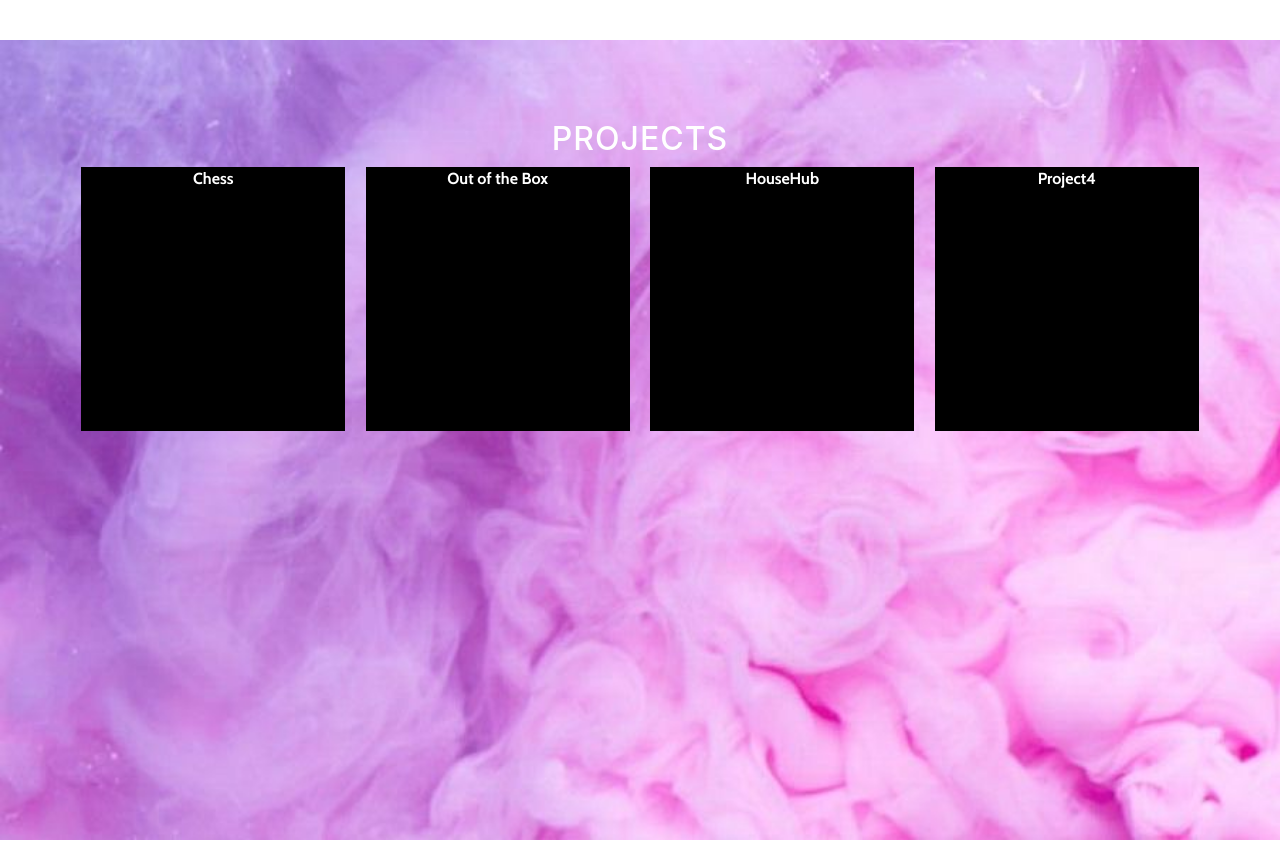
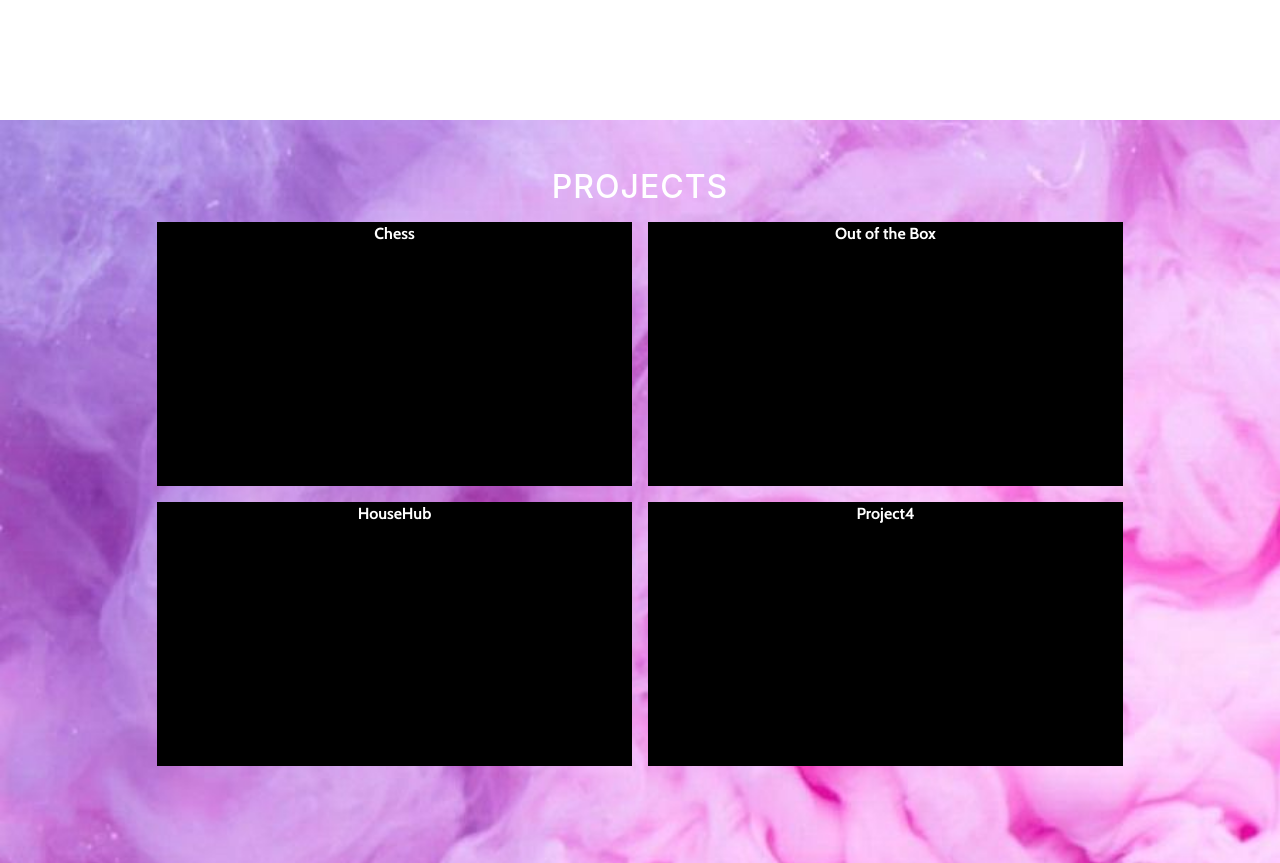
Before and after one commit to egarrett94/portfolio, a website with bundled scripts: page index.html in a window 1280 px wide. Shown: the part 1560-2423 px from the top of the page. Built offline with nearby package versions, Linux system fonts and the light colour scheme.

Commit message:
played with projects aligniment

```diff
--- a/css/grayscale.css
+++ b/css/grayscale.css
@@ -20,9 +20,10 @@ h5,
 h6 {
   font-family: 'Cabin', 'Helvetica Neue', Helvetica, Arial, sans-serif;
   font-weight: 700;
-  margin: 0 0 35px;
+  margin: 0 0 20px;
   letter-spacing: 1px;
   text-transform: uppercase;
+  font-size: 4rem;
 }
 
 p {
@@ -187,12 +188,13 @@ a:focus, a:hover {
   padding: 20vh 0;
   text-align: center;
   height: 100vh;
+  margin-top: 5vh;
 }
 
 .project {
   height: 33vh;
   width: 33vh;
-  margin: 0 1vh;
+  margin: 1vh 1vh;
   background-color: black;
   display: inline-block;
   font-family: 'Cabin', 'Helvetica Neue', Helvetica, Arial, sans-serif;
@@ -201,7 +203,12 @@ a:focus, a:hover {
 #projects {
   background: url("../img/pink_smoke.jpg");
   background-size: cover;
-  padding: 10vh 0;
+  padding: 6vh 0;
+}
+
+#project-container {
+/*  width: 100% !important;*/
+  height: 80%;
 }
 
 #contact {
--- a/index.html
+++ b/index.html
@@ -84,13 +84,17 @@
 
     <!-- Projects Section -->
     <section id="projects" class="download-section content-section">
-      <div class="container-fluid">
-        <div class="mx-auto">
-          <h2>Projects</h2>
-          <div class="project">Chess</div>
-          <div class="project">Out of the Box</div>
-          <div class="project">HouseHub</div>
-          <div class="project">Project4</div>
+      <div class="container">
+        <h2>Projects</h2>
+        <div class="mx-auto" id="project-container">
+          <div class="row justify-content-center">
+            <div class="col-md-5 project">Chess</div>
+            <div class="col-md-5 project">Out of the Box</div>
+          </div>
+          <div class="row justify-content-center">
+            <div class="col-md-5 project">HouseHub</div>
+            <div class="col-md-5 project">Project4</div>
+          </div>
         </div>
       </div>
     </section>
```
